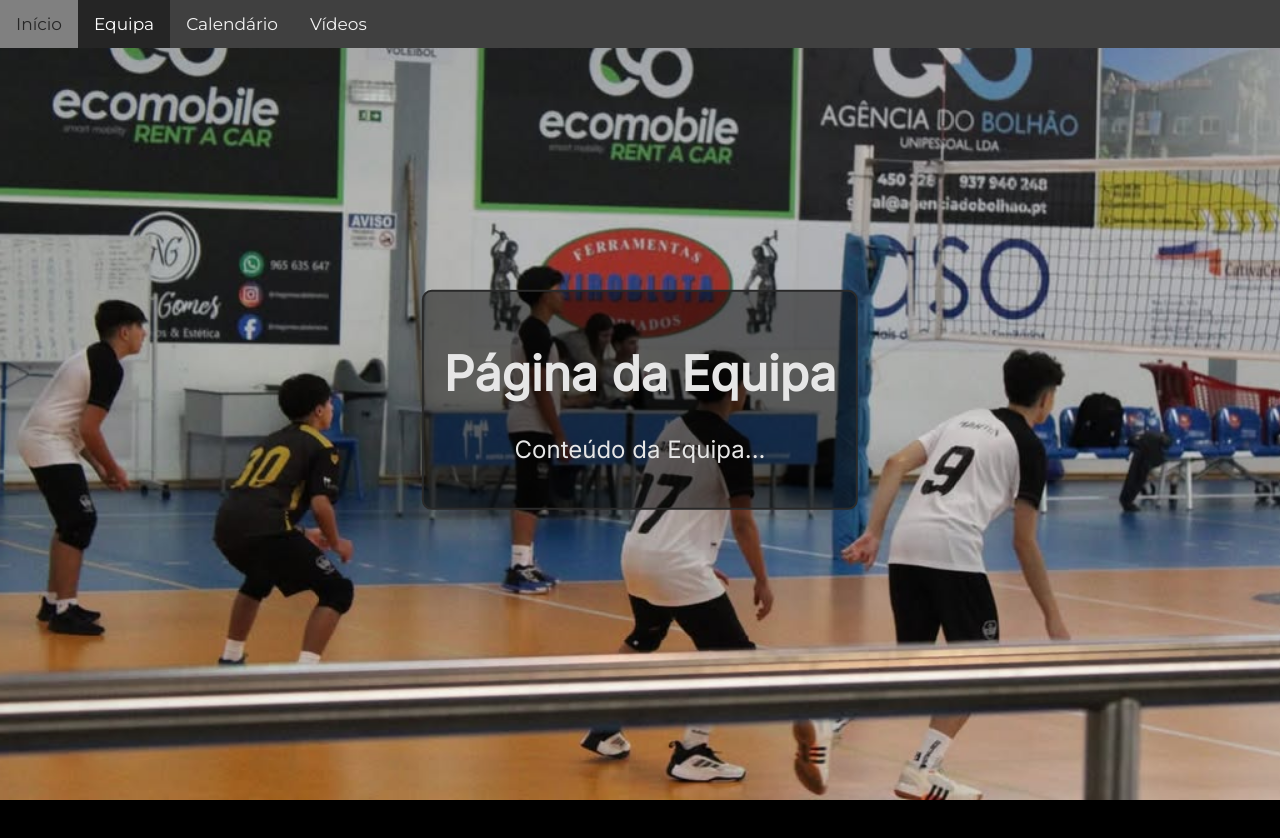
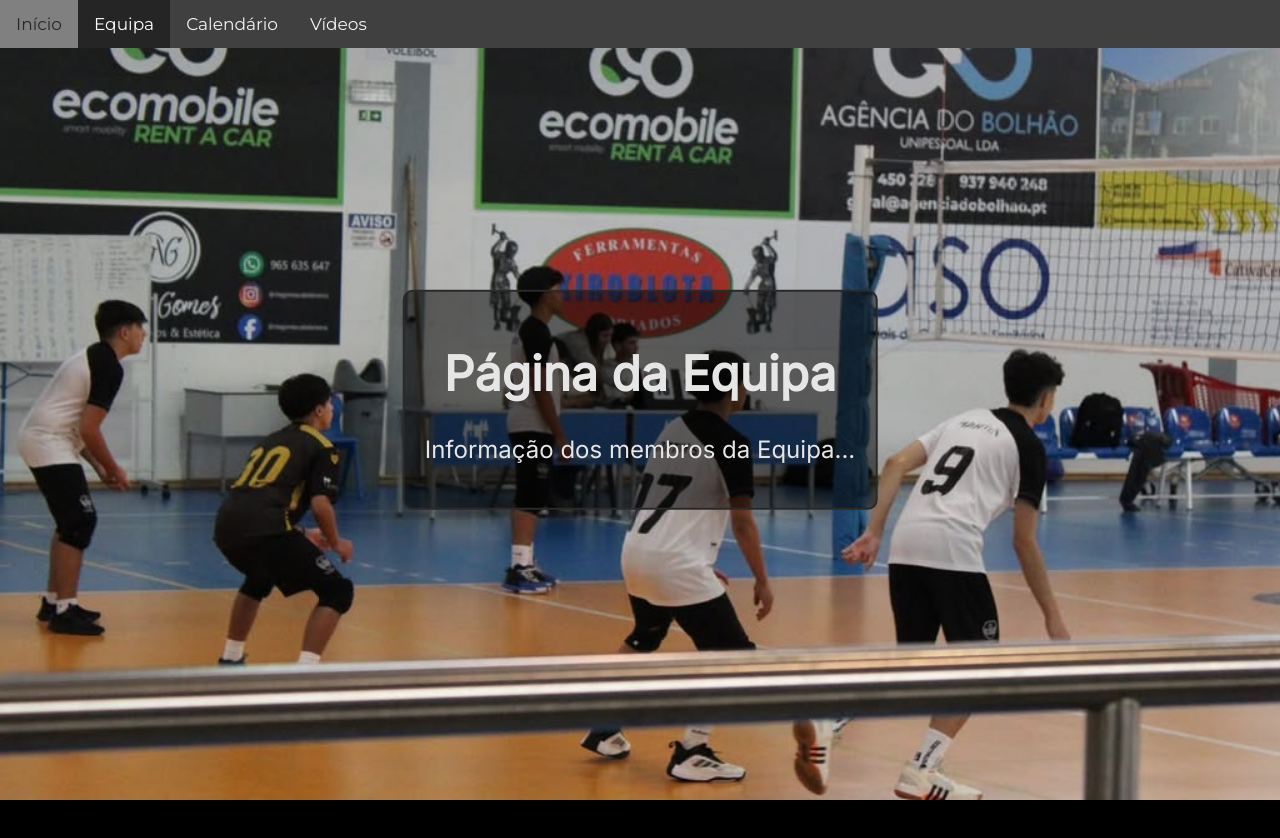
Before and after one commit to CadetesMasc/cadeteswebsite, a plain HTML site: page index.html in a window 1280 px wide. Both pictures are taken after a click on the link "Equipa". Drawn offline with Linux system fonts and the light colour scheme.

Commit message:
Update index.html
Changed the text of one of the pages

```diff
--- a/index.html
+++ b/index.html
@@ -33,7 +33,7 @@
   <div id="team" class="page">
     <div class="text-box">
       <h1>Página da Equipa</h1>
-      <p>Conteúdo da Equipa...</p>
+      <p>Informação dos membros da Equipa...</p>
     </div> <!-- Fixed closing tag -->
   </div>
 
```
